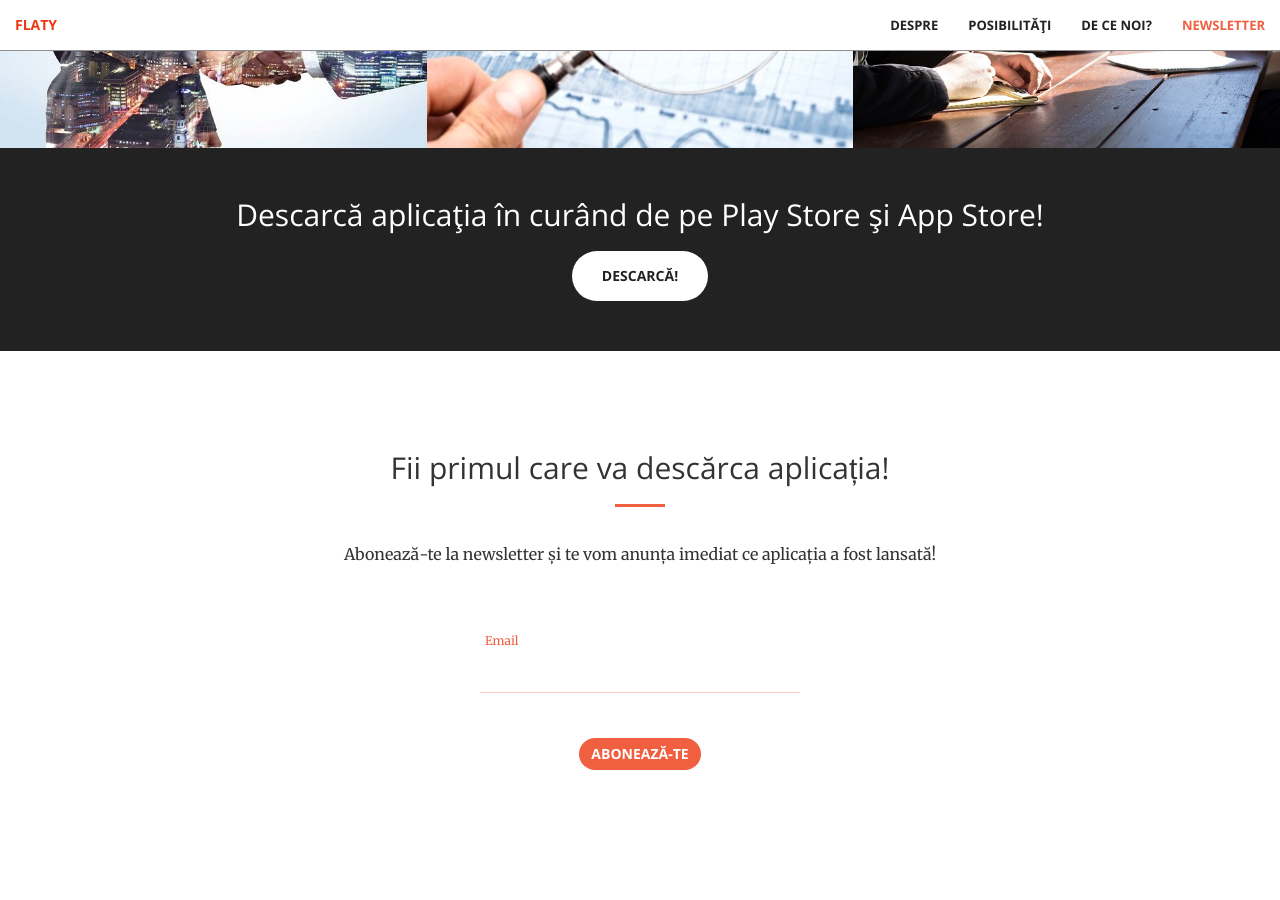
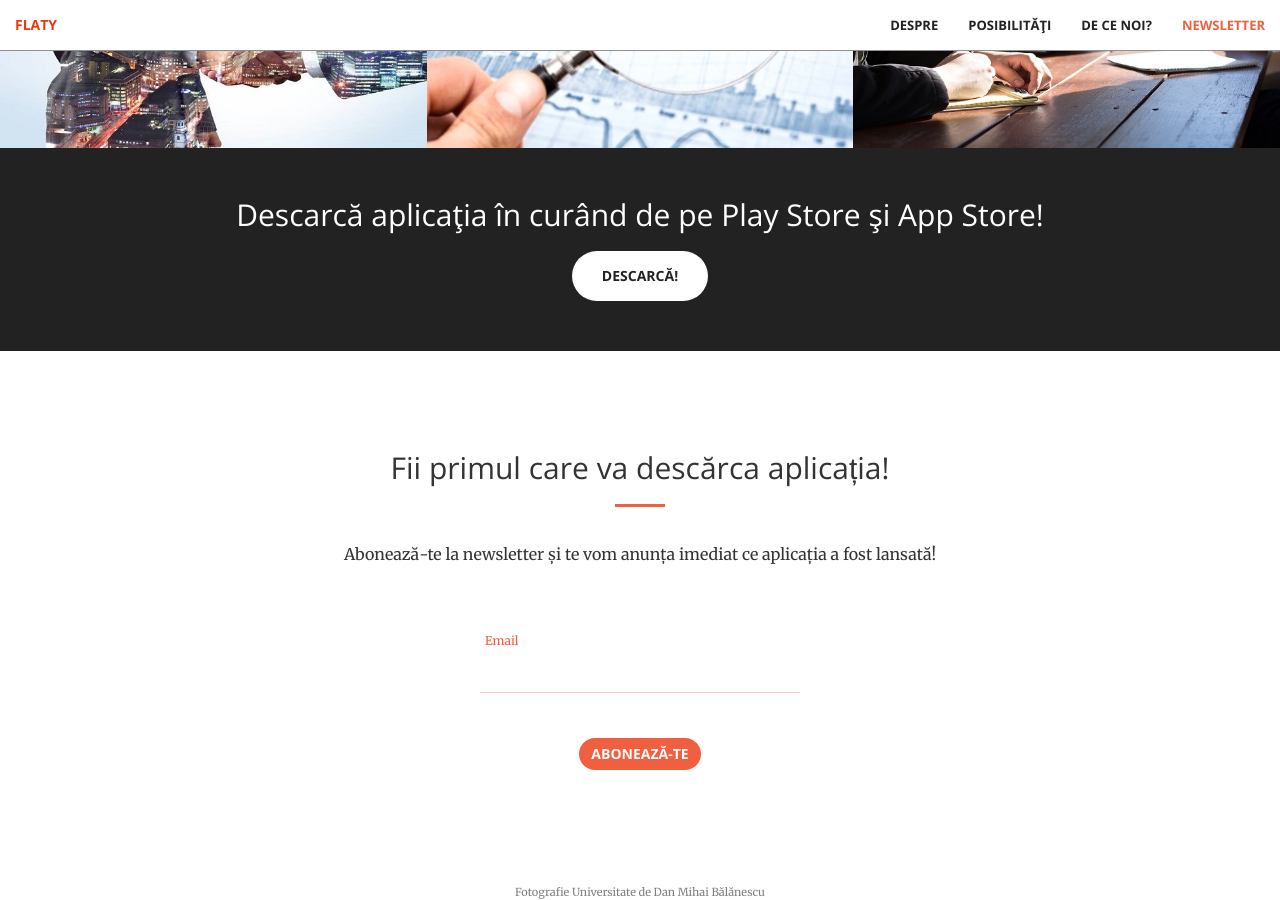
Before and after one commit to rptoma/Flaty-landing-page-2, a Jekyll site: the page built from index.html, in a window 1280 px wide and 900 px high, scrolled down 2240 px. Built offline with Jekyll 4.4.1, drawn with Linux system fonts in a browser that asks for light colours.

Commit message:
Added footer

```diff
--- /dev/null
+++ b/_includes/footer.html
@@ -0,0 +1 @@
+<div class = "container" style="font-size: 11px; color: gray; text-align: center">Fotografie Universitate de Dan Mihai Bălănescu</div>
--- a/_layouts/front.html
+++ b/_layouts/front.html
@@ -11,6 +11,7 @@
   {% include portfolio.html %}
   {% include aside.html %}
   {% include contact.html %}
+  {% include footer.html %}
   {% include scripts.html %}
 </body>
 
```
